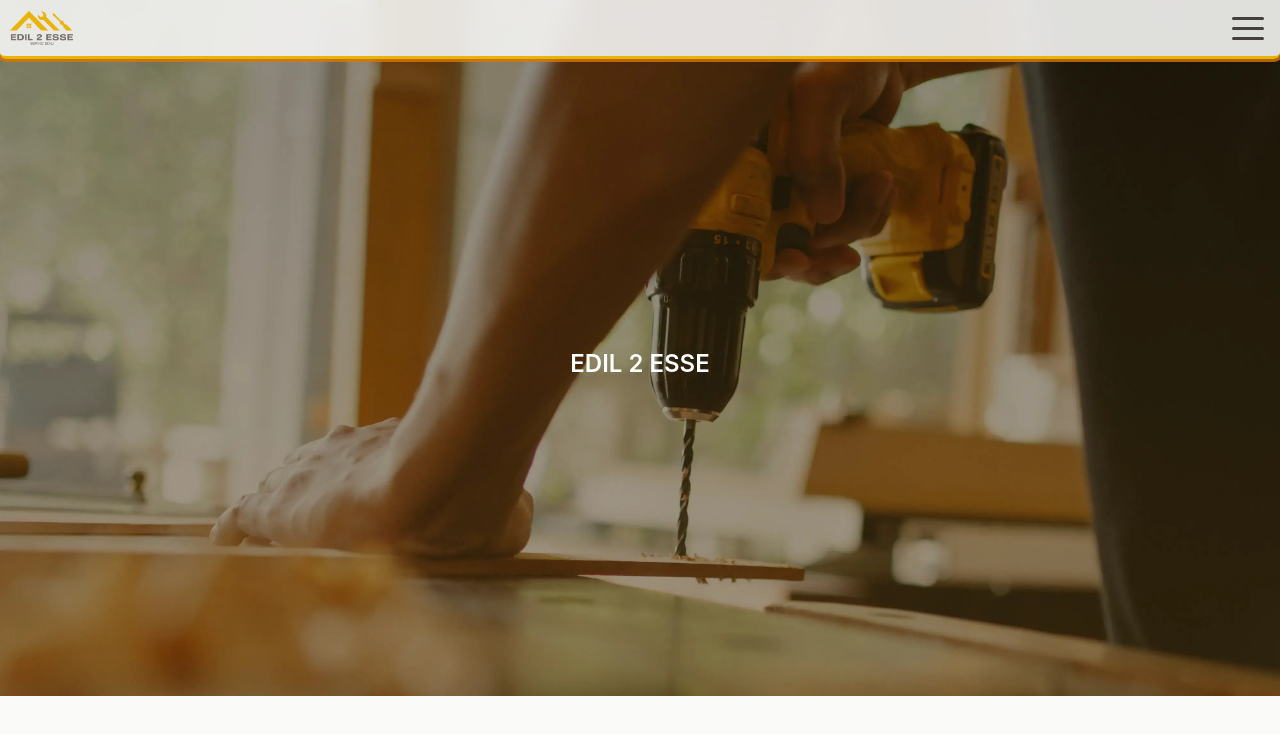
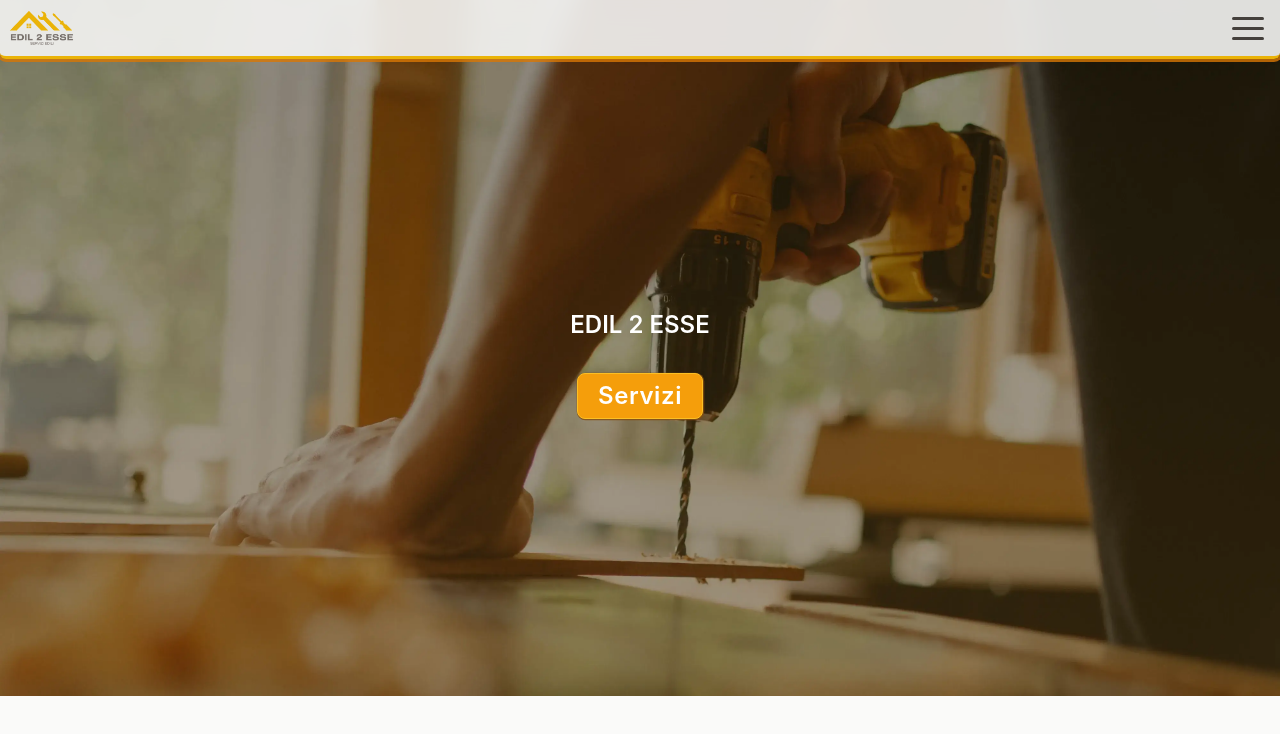
Before and after one commit to emanuelefavero/edil-2-esse, a Next.js app: page / in a window 1280 px wide. Shown: the top 734 px of the page. Built offline with nearby package versions, Linux system fonts and the light colour scheme.

Commit message:
add Button component and hero button

```diff
--- /dev/null
+++ b/components/Button.tsx
@@ -0,0 +1,41 @@
+import { ReactNode, Ref } from 'react'
+import clsx from 'clsx'
+
+interface Props {
+  children: ReactNode
+  type?: 'button' | 'submit' | 'reset'
+  onClick?: () => void
+  ariaLabel?: string
+  disabled?: boolean
+  className?: string
+  ref?: Ref<HTMLButtonElement>
+}
+
+export default function Component({
+  children,
+  type = 'button',
+  onClick,
+  ariaLabel,
+  disabled = false,
+  className,
+  ref,
+}: Props) {
+  return (
+    <>
+      <button
+        type={type}
+        onClick={onClick}
+        aria-label={ariaLabel}
+        disabled={disabled}
+        className={clsx(
+          'bg-amber-500 border-[1px] border-amber-400 shadow-[0.5px_0.5px_0.5px_0.8px] shadow-yellow-800/80 font-[600] text-2xl tracking-wide px-5 py-1.5 rounded-lg text-white hover:bg-yellow-600 duration-200 active:transform active:translate-y-0.5 active:scale-[0.99] active:shadow-none transition-all',
+          className,
+          disabled && 'opacity-50 cursor-not-allowed'
+        )}
+        ref={ref}
+      >
+        {children}
+      </button>
+    </>
+  )
+}
--- a/components/HeroSection.tsx
+++ b/components/HeroSection.tsx
@@ -1,7 +1,11 @@
+import Button from '@/components/Button'
+
 export default function Component() {
   return (
-    <section className='w-full h-[calc(100vh-104px)] pt-8 flex flex-col justify-center items-center bg-hero-image bg-cover bg-center'>
+    <section className='w-full h-[calc(100vh-104px)] pt-8 flex flex-col justify-center items-center gap-8 bg-hero-image bg-cover bg-center'>
       <h1 className='text-white font-semibold text-2xl'>EDIL 2 ESSE</h1>
+
+      <Button>Servizi</Button>
     </section>
   )
 }
--- a/package.json
+++ b/package.json
@@ -10,6 +10,7 @@
   },
   "dependencies": {
     "@radix-ui/react-dropdown-menu": "^2.1.2",
+    "clsx": "^2.1.1",
     "hamburger-react": "^2.5.1",
     "next": "15.0.1",
     "react": "19.0.0-rc-69d4b800-20241021",
```
Also changed, not shown: 1 other file (tests, documents, lock files or other folders).
